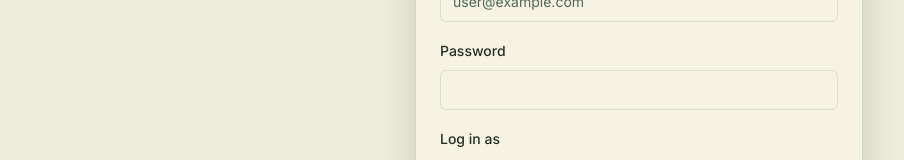
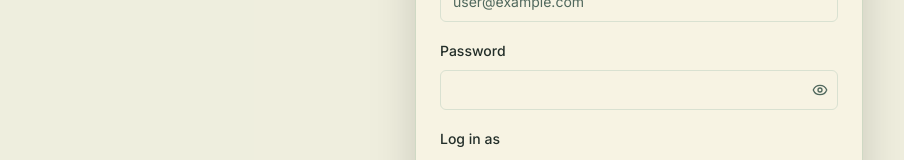
Before and after one commit to Holla-Shree/ai-job-portal, a Next.js app: page /login in a window 1280 px wide. Shown: the part 308-468 px from the top of the page, without its empty margins (1-905 px from the left). Built offline with nearby package versions, Linux system fonts and the light colour scheme; no server answers; the database is empty.

Commit message:
While doing sign up and sign in, user enters password. Give an option to

```diff
--- a/src/app/signup/page.tsx
+++ b/src/app/signup/page.tsx
@@ -1,8 +1,7 @@
-
 
 'use client';
 
-import React from 'react';
+import React, { useState } from 'react';
 import Link from 'next/link';
 import { useRouter } from 'next/navigation';
 import { useAuth, UserRole } from '@/contexts/AuthContext';
@@ -13,7 +12,7 @@
 import { zodResolver } from '@hookform/resolvers/zod';
 import * as z from 'zod';
 import { useToast } from '@/hooks/use-toast';
-import { UserPlus } from 'lucide-react';
+import { UserPlus, Eye, EyeOff } from 'lucide-react';
 import { AppLogo } from '@/components/layout/AppLogo';
 import { Separator } from '@/components/ui/separator';
 import { RadioGroup, RadioGroupItem } from "@/components/ui/radio-group";
@@ -36,6 +35,7 @@
   const { login } = useAuth();
   const { toast } = useToast();
   const router = useRouter();
+  const [showPassword, setShowPassword] = useState(false);
 
   const form = useForm<SignupFormValues>({
     resolver: zodResolver(signupSchema),
@@ -137,9 +137,21 @@
                       render={({ field }) => (
                         <FormItem>
                           <FormLabel>Password</FormLabel>
-                          <FormControl>
-                            <Input type="password" {...field} />
-                          </FormControl>
+                          <div className="relative">
+                            <FormControl>
+                              <Input type={showPassword ? 'text' : 'password'} {...field} />
+                            </FormControl>
+                            <Button
+                              type="button"
+                              variant="ghost"
+                              size="icon"
+                              className="absolute right-1 top-1/2 -translate-y-1/2 h-7 w-7 text-muted-foreground hover:bg-transparent"
+                              onClick={() => setShowPassword(!showPassword)}
+                            >
+                              {showPassword ? <EyeOff className="h-4 w-4" /> : <Eye className="h-4 w-4" />}
+                              <span className="sr-only">{showPassword ? 'Hide password' : 'Show password'}</span>
+                            </Button>
+                          </div>
                           <FormMessage />
                         </FormItem>
                       )}
--- a/src/components/layout/LoginForm.tsx
+++ b/src/components/layout/LoginForm.tsx
@@ -12,7 +12,7 @@
 import { zodResolver } from '@hookform/resolvers/zod';
 import * as z from 'zod';
 import { useToast } from '@/hooks/use-toast';
-import { LogIn, Loader2 } from 'lucide-react';
+import { LogIn, Loader2, Eye, EyeOff } from 'lucide-react';
 import { Separator } from '@/components/ui/separator';
 import { Form, FormControl, FormField, FormItem, FormLabel, FormMessage } from '@/components/ui/form';
 import { RadioGroup, RadioGroupItem } from "@/components/ui/radio-group";
@@ -34,6 +34,7 @@
   const router = useRouter();
   const { toast } = useToast();
   const [isClient, setIsClient] = useState(false);
+  const [showPassword, setShowPassword] = useState(false);
 
   useEffect(() => {
     setIsClient(true);
@@ -190,9 +191,21 @@
                       render={({ field }) => (
                         <FormItem>
                           <FormLabel>Password</FormLabel>
-                          <FormControl>
-                            <Input type="password" {...field} />
-                          </FormControl>
+                          <div className="relative">
+                            <FormControl>
+                              <Input type={showPassword ? 'text' : 'password'} {...field} />
+                            </FormControl>
+                            <Button
+                              type="button"
+                              variant="ghost"
+                              size="icon"
+                              className="absolute right-1 top-1/2 -translate-y-1/2 h-7 w-7 text-muted-foreground hover:bg-transparent"
+                              onClick={() => setShowPassword(!showPassword)}
+                            >
+                              {showPassword ? <EyeOff className="h-4 w-4" /> : <Eye className="h-4 w-4" />}
+                              <span className="sr-only">{showPassword ? 'Hide password' : 'Show password'}</span>
+                            </Button>
+                          </div>
                           <FormMessage />
                         </FormItem>
                       )}
```
